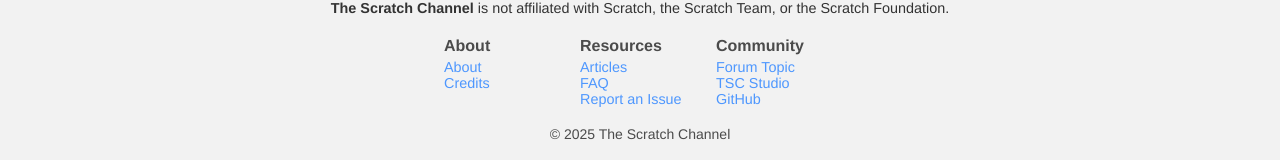
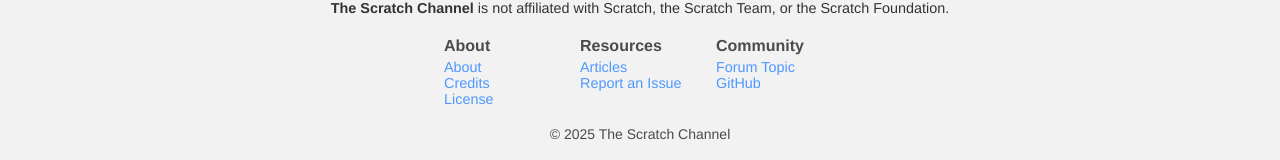
Before and after one commit to snoopythe3-from-scratch/snoopysblog, a React (Vite) app: page / in a window 1280 px wide. Shown: the part 923-1083 px from the top of the page. Built offline with nearby package versions, Linux system fonts and the light colour scheme.

Commit message:
fixing footer links

```diff
--- a/public/articles/Somthing.md
+++ b/public/articles/Somthing.md
@@ -1,6 +1,6 @@
 | Title | Author | Date |
 |-------|--------|------|
-| Somthing | Me | 28/07/25 |
+| Somthing | Me | 31/07/25 |
 
 dffsfasfasfasf
 
--- a/src/components/Footer.jsx
+++ b/src/components/Footer.jsx
@@ -1,4 +1,5 @@
 import React from "react";
+import {Link} from "react-router-dom";
 
 export default function Footer() {
   return (
@@ -10,19 +11,18 @@
         <div className="footer-group">
           <h4>About</h4>
           <a href="/about">About</a><br />
-          <a href="/credits">Credits</a><br />
+          <a href="/credits">Credits</a><br /> {/* TODO: make about/credits page */}
+          <a href="https://raw.githubusercontent.com/The-Scratch-Channel/the-scratch-channel.github.io/refs/heads/main/LICENSE">License</a>
         </div>
         <div className="footer-group">
           <h4>Resources</h4>
-          <a href="/articles">Articles</a><br />
-          <a href="/faq">FAQ</a><br />
+          <Link to="/#articles"><a href="/articles">Articles</a></Link><br />
           <a href="https://github.com/The-Scratch-Channel/the-scratch-channel.github.io/issues/new/choose">Report an Issue</a>
         </div>
         <div className="footer-group">
           <h4>Community</h4>
-          <a href="/">Forum Topic</a><br />
-          <a href="/events">TSC Studio</a><br />
-          <a href="/social">GitHub</a>
+          <a href="https://scratch.mit.edu/discuss/topic/814999/">Forum Topic</a><br />
+          <a href="https://github.com/The-Scratch-Channel/the-scratch-channel.github.io/">GitHub</a>
         </div>
       </div>
       <br />
--- a/src/components/Header.jsx
+++ b/src/components/Header.jsx
@@ -9,7 +9,7 @@
         <div className="nav-left">
           <Link to="/"><img src={TSC} alt="TSC Logo" /></Link>
           <Link to="/"><a href="/#">Home</a></Link>
-          <Link to="/"><a href="/#articles-begin">Articles</a></Link>
+          <Link to="/#articles-begin"><a>Articles</a></Link>
           <a href="/#">About</a>
         </div>
         <div className="nav-right">
```
